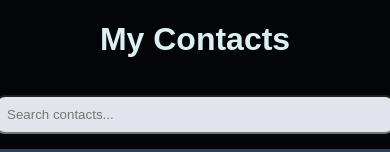
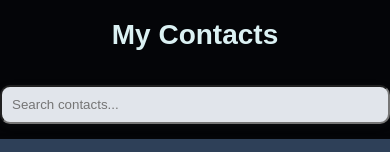
Before and after one commit to birukm2/Contact-Card-, a React (Vite) app: page / in a window 390 px wide. Shown: the top 152 px of the page. Built offline with nearby package versions, Linux system fonts and the light colour scheme; grey boxes are pictures that could not be loaded.

Commit message:
Update contact.css

```diff
--- a/src/contact.css
+++ b/src/contact.css
@@ -3,12 +3,12 @@
   flex-direction: column;
   gap: 15px;
   align-items: center;
+}
 
+#name {
+  color: rgb(219, 241, 243);
+}
 
-}
-#name {
-color:rgb(219, 241, 243);
-}
 #search {
   display: flex;
   align-items: center;
@@ -17,5 +17,18 @@ color:rgb(219, 241, 243);
   border-radius: 10px;
   box-shadow: 0 2px 8px rgba(78, 76, 76, 0.1);
   width: 400px;
+}
 
+@media (max-width: 500px) {
+  #search {
+    width: 100%;
+  }
+
+  #name {
+    font-size: 28px;
+  }
+
+  .contact {
+    width: 100%;
+  }
 }
```
